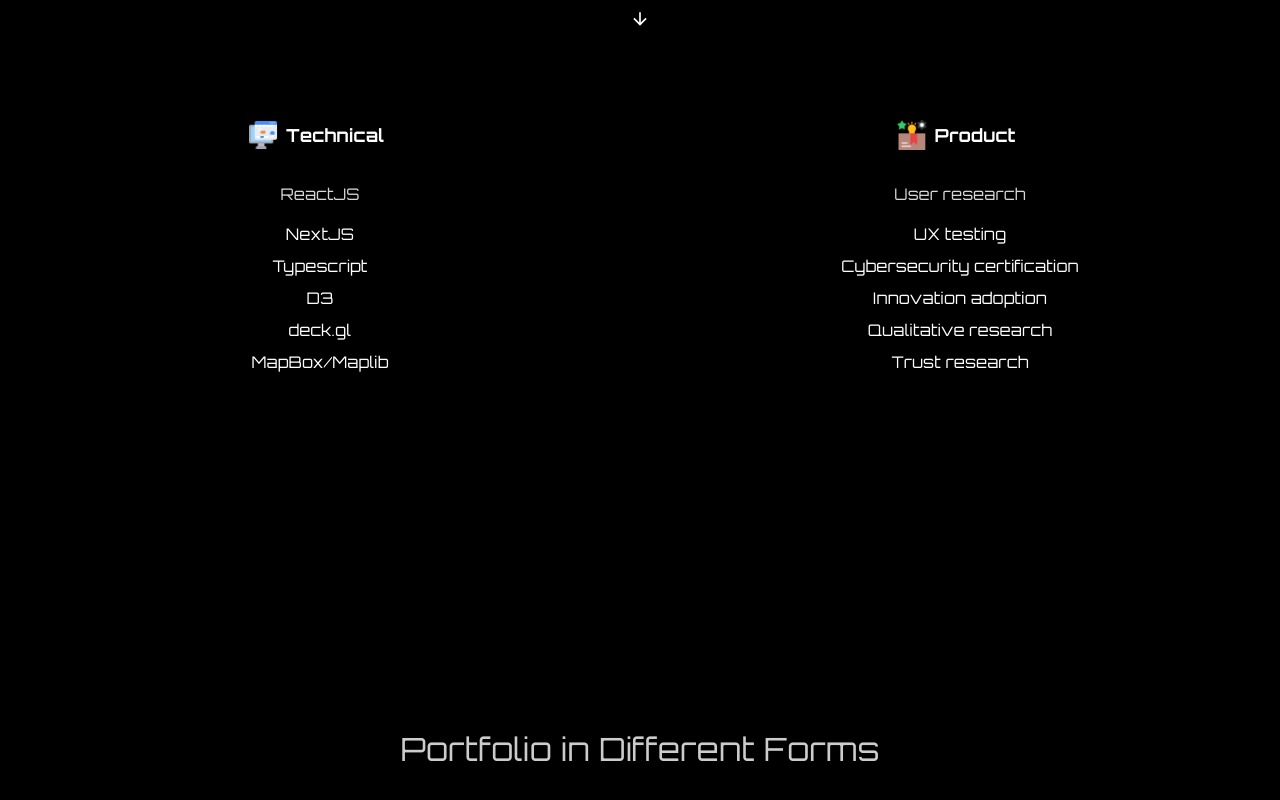
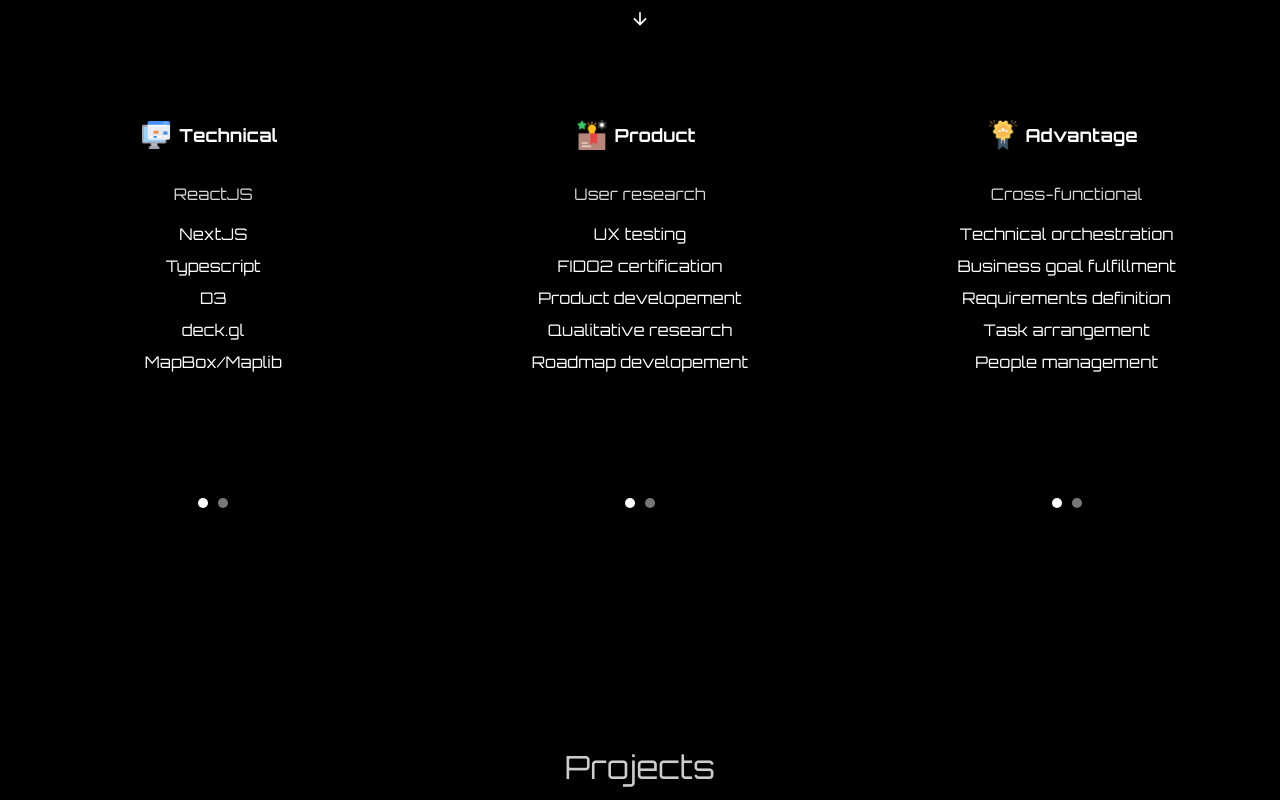
Before and after one commit to LinVince/portfolioMap, a React (Vite) app: page / in a window 1280 px wide. Shown: the part 760-1560 px from the top of the page. Built offline with nearby package versions, Linux system fonts and the light colour scheme.

Commit message:
add skills

```diff
--- a/src/components/AnimatedTexts.tsx
+++ b/src/components/AnimatedTexts.tsx
@@ -1,6 +1,6 @@
 import { Box, Typography, useMediaQuery } from "@mui/material";
 import "../App.css";
-import { useEffect } from "react";
+import { useEffect, useState } from "react";
 import { TextPlugin } from "gsap/TextPlugin";
 import { gsap } from "gsap";
 
@@ -166,21 +166,39 @@
   content: string[][];
 }
 
+import { useSelector } from "react-redux";
+
 export function TextFade({
   DOM_array,
   Icon_path,
   title,
   content,
 }: TextFadeProps) {
+  const [currentIndex, setIndex] = useState(0);
+  const darkMode = useSelector((state: any) => state.darkMode);
+  let thumbnailColor = darkMode ? ["#fff", "#777"] : ["#000", "#ccc"];
+
   useEffect(() => {
-    const tl = gsap.timeline({ repeat: -1 });
+    const tl = gsap.timeline({
+      repeat: -1,
+      onRepeat: () => {
+        handleCarousel();
+      },
+    });
 
-    DOM_array.map((d) => {
+    const handleCarousel = () => {
+      setIndex((prev) => prev % DOM_array.length);
+    };
+
+    DOM_array.map((d, index) => {
       tl.to(`${d} > *`, {
         y: 0,
         opacity: 1,
         duration: 1,
         stagger: 0.2,
+        onStart: () => {
+          setIndex(index);
+        },
       });
       tl.to(`${d} > *`, {
         y: -50,
@@ -267,6 +285,31 @@
             </Box>
           ))}
         </Box>
+        {/* Carousel Thumbnail Indicator */}
+        <Box
+          sx={{
+            display: "flex",
+            justifyContent: "center",
+            marginTop: 1,
+          }}
+        >
+          {DOM_array.map((_, index) => (
+            <Box
+              key={index}
+              sx={{
+                width: "10px",
+                height: "10px",
+                margin: "0 5px",
+                borderRadius: "50%",
+                backgroundColor:
+                  currentIndex === index
+                    ? thumbnailColor[0]
+                    : thumbnailColor[1],
+                transition: "background-color 0.3s ease",
+              }}
+            />
+          ))}
+        </Box>
       </Box>
     </>
   );
--- a/src/components/ThreeJSPage.tsx
+++ b/src/components/ThreeJSPage.tsx
@@ -217,7 +217,7 @@
           fontStyle={{ color: "#CCC" }}
           fontSize={fontSize}
         >
-          Portfolio in Different Forms
+          Projects
         </Typography>
       </Box>
       <Box
@@ -260,7 +260,7 @@
                 backgroundColor: theme.palette.background.paper,
               }}
             >
-              Map
+              By Region
             </Button>
           </Link>
         </Box>
@@ -295,7 +295,7 @@
                 backgroundColor: theme.palette.background.paper,
               }}
             >
-              Gallery
+              By Project
             </Button>
           </Link>
         </Box>
@@ -353,7 +353,7 @@
           fontStyle={{ color: "#CCC" }}
           fontSize={fontSize}
         >
-          Data Report
+          Data Journalism
         </Typography>
       </Box>
       <Box
--- a/src/data/FrontPageIntro.ts
+++ b/src/data/FrontPageIntro.ts
@@ -1,4 +1,4 @@
-export const intro = ["Hi, I'm Yueh, a fullstack developer / product designer.", "I've been working in cybersecurity and data visualization for years."]
+export const intro = ["Hi, I'm Yueh, a fullstack developer / product designer.", "I've been working in cybersecurity and data visualization for years.","Scroll down for more!"]
 
 export const technical_skill = [
     [
@@ -12,10 +12,46 @@
 [
     'Python',
     'Dash Plotly',
+    'Gephi',
     'Pandas',
     'Flask',
     'Django',
-    'RESTApi']
+    'RESTApi',]
 ]
 
-export const product_skill = [['User research', 'UX testing','Cybersecurity certification', 'Innovation adoption', 'Qualitative research','Trust research'],['Product roadmap','Competitive analysis', 'Value proposition',]]
+export const product_skill = [
+    [
+    'User research',
+    'UX testing',
+    'FIDO2 certification',
+    'Product developement',
+    'Qualitative research',
+    'Roadmap developement'
+],
+    [
+    'Cryptography implementation',
+    'Zero trust',
+    'Data protection',
+    'Competitive analysis',
+    'Value proposition',
+    'Design / developement'
+]
+]
+
+export const advantage = [
+    [
+    'Cross-functional',
+    'Technical orchestration',
+    'Business goal fulfillment',
+    'Requirements definition',
+    'Task arrangement',
+    'People management'
+],
+    [
+    'Product story telling',
+    'Data journalism',
+    'Fullstack design',
+    'Fullstack developemnt'
+
+    ]
+]
--- a/src/pages/HomePage.tsx
+++ b/src/pages/HomePage.tsx
@@ -1,6 +1,11 @@
 import ThreeJSPage from "../components/ThreeJSPage";
 import { TypeWritterEffect, TextFade } from "../components/AnimatedTexts";
-import { intro, technical_skill, product_skill } from "../data/FrontPageIntro";
+import {
+  intro,
+  technical_skill,
+  product_skill,
+  advantage,
+} from "../data/FrontPageIntro";
 import { Box } from "@mui/material";
 
 function HomePage() {
@@ -15,10 +20,16 @@
           content={technical_skill}
         />
         <TextFade
-          DOM_array={["#product_skill_1"]}
+          DOM_array={["#product_skill_1", "#product_skill_2"]}
           Icon_path="../image/product.png"
           title="Product"
           content={product_skill}
+        />
+        <TextFade
+          DOM_array={["#advantage_1", "#advantage_2"]}
+          Icon_path="../image/advantage.png"
+          title="Advantage"
+          content={advantage}
         />
       </Box>
       <ThreeJSPage />
--- a/src/routes.tsx
+++ b/src/routes.tsx
@@ -1,13 +1,12 @@
 import { BrowserRouter as Router, Route, Routes } from "react-router-dom";
-import AuroraHero from "./pages/ErrorPage";
 import PortfolioMap from "./pages/PortfolioMap";
 import HomePage from "./pages/HomePage";
 import PhotoGallery from "./pages/PhotoGallery";
 import ExperiencePage from "./pages/ExperiencePage";
 import DataBreachesByType from "./pages/DataBreaches";
 import Services from "./pages/Services";
+import Economy from "./pages/Economy";
 import ScrollToTop from "./components/ScrollToTop";
-import Economy from "./pages/Economy";
 
 const AppRouter = () => {
   return (
@@ -21,7 +20,6 @@
         <Route path="/dataBreaches" element={<DataBreachesByType />} />
         <Route path="/services" element={<Services />} />
         <Route path="/economy" element={<Economy />} />
-        <Route path="*" element={<AuroraHero />} />
       </Routes>
     </Router>
   );
```
Also changed, not shown: public/image/advantage.png (added).
